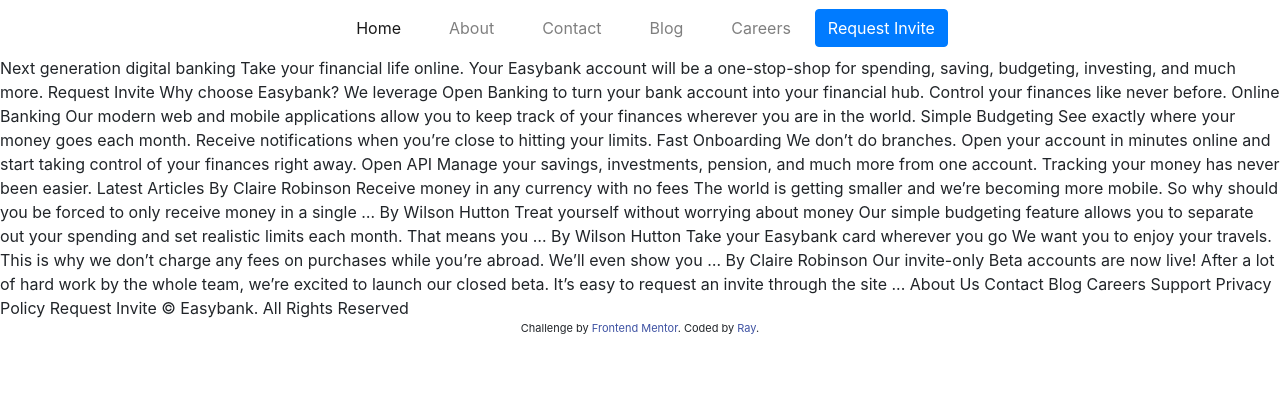
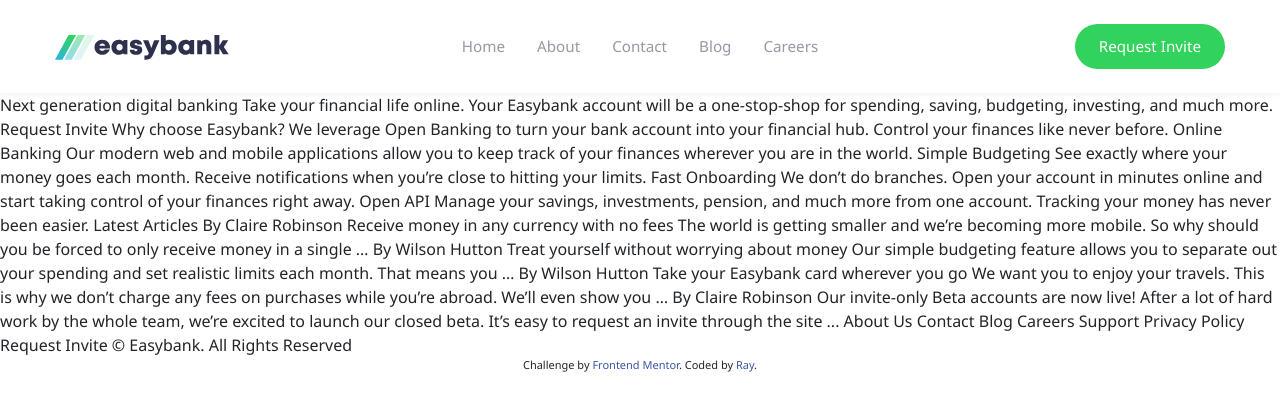
Before and after one commit to RayKgomotsoMongwe/easy-bank, a plain HTML site: page index.html in a window 1280 px wide. Drawn offline with nearby package versions, Linux system fonts and the light colour scheme.

Commit message:
added nav bar
i added the navigation bar

```diff
--- a/index.html
+++ b/index.html
@@ -12,12 +12,15 @@
 </head>
 <body>
 <!--Navbar-->
-<nav class="navbar navbar-expand-lg navbar-light bg-white full-width-navbar">
-  <div class="container-fluid justify-content-center">
-    <div class="d-flex align-items-center gap-2">
-      <ul class="navbar-nav d-flex flex-row">
+<nav class="navbar">
+    <div class="container-fluid">
+      <div class="logo">
+        <img src="images/logo.svg" alt="logo image" />
+      </div>
+
+      <ul class="navbar-nav">
         <li class="nav-item">
-          <a class="nav-link active" href="#">Home</a>
+          <a class="nav-link" href="#">Home</a>
         </li>
         <li class="nav-item">
           <a class="nav-link" href="#">About</a>
@@ -32,10 +35,12 @@
           <a class="nav-link" href="#">Careers</a>
         </li>
       </ul>
-      <button class="btn btn-primary">Request Invite</button>
+
+      <div class="right-btn">
+        <button class="btn btn-primary">Request Invite</button>
+      </div>
     </div>
-  </div>
-</nav>
+  </nav>
 
 
   Next generation digital banking
--- a/styles.css
+++ b/styles.css
@@ -1,17 +1,88 @@
 .attribution { font-size: 11px; text-align: center; }
 .attribution a { color: hsl(228, 45%, 44%); }
 
-body, html {
+/* Reset */
+* {
   margin: 0;
   padding: 0;
+  box-sizing: border-box;
 }
 
-.full-width-navbar {
+body {
+  font-family: 'Segoe UI', Tahoma, Geneva, Verdana, sans-serif;
+}
+
+/* Navbar styling */
+.navbar {
   width: 100%;
   background-color: #ffffff;
-  padding: 0.5rem 1rem;
+  box-shadow: 0 2px 4px rgba(0, 0, 0, 0.05);
+  padding: 1.5rem 2rem;
 }
 
-.navbar-nav .nav-item {
-  margin: 0 1rem;
+.container-fluid {
+  display: flex;
+  align-items: center;
+  justify-content: space-between;
+  max-width: 1200px;
+  margin: 0 auto;
+  position: relative;
 }
+
+/* Logo far left */
+.logo {
+  flex: 1;
+}
+.logo img {
+  height: 25px;
+}
+
+/* Center navigation */
+.navbar-nav {
+  display: flex;
+  flex-direction: row; /* <--- Add this line */
+  gap: 2rem;
+  list-style: none;
+  position: absolute;
+  left: 50%;
+  transform: translateX(-50%);
+}
+
+/* Links */
+.nav-item .nav-link {
+  text-decoration: none;
+  color: #9698a6;
+  font-size: 0.95rem;
+  transition: color 0.3s ease;
+}
+.nav-item .nav-link:hover,
+.nav-item .nav-link.active {
+  color: #2d314d;
+}
+
+/* Button far right */
+.right-btn {
+  flex: 1;
+  display: flex;
+  justify-content: flex-end;
+}
+
+/* Button styling */
+.btn {
+  border: none;
+  padding: 0.7rem 1.5rem;
+  border-radius: 999px;
+  font-weight: 500;
+  cursor: pointer;
+  font-size: 0.95rem;
+  transition: background-color 0.3s ease;
+}
+
+.btn-primary {
+  background-color: #31d35c;
+  color: white;
+}
+
+.btn-primary:hover {
+  background-color: #2bb152;
+}
```
